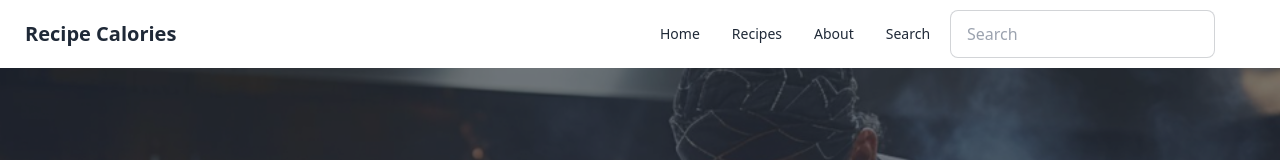
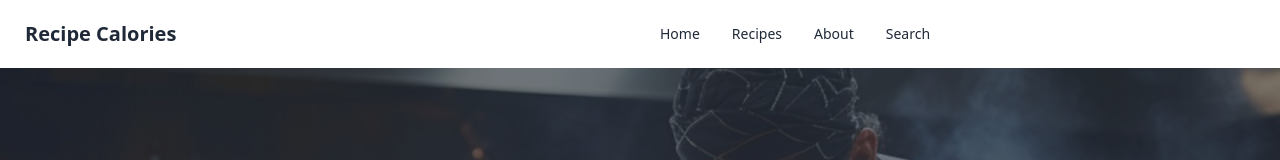
Before and after one commit to Rafsan12/chef-s-Table, a React (Vite) app: page / in a window 1280 px wide. Shown: the top 160 px of the page. Built offline with nearby package versions, Linux system fonts and the light colour scheme.

Commit message:
change header part

```diff
--- a/src/components/Header/Header.jsx
+++ b/src/components/Header/Header.jsx
@@ -48,13 +48,6 @@ const Header = () => {
         <div className="navbar-center hidden lg:flex">
           <ul className="menu menu-horizontal px-1">{links}</ul>
         </div>
-        <div className="form-control">
-          <input
-            type="text"
-            placeholder="Search"
-            className="input input-bordered w-24 md:w-auto"
-          />
-        </div>
       </div>
     </div>
   );
--- a/src/components/Recipes/Currently.jsx
+++ b/src/components/Recipes/Currently.jsx
@@ -1,6 +1,16 @@
 /* eslint-disable react/prop-types */
+import { useEffect } from "react";
+import { getStoredCookRecipe } from "../../utlity/LocalStroage";
 
 const Currently = ({ currentCook }) => {
+  useEffect(() => {
+    const storedRecipeIds = getStoredCookRecipe();
+
+    const storedRecipes = currentCook.filter((recipe) =>
+      storedRecipeIds.includes(recipe.recipe_id)
+    );
+  }, [currentCook]);
+
   const totalTime = currentCook.reduce(
     (sum, recipe) => sum + recipe.preparing_time,
     0
```
